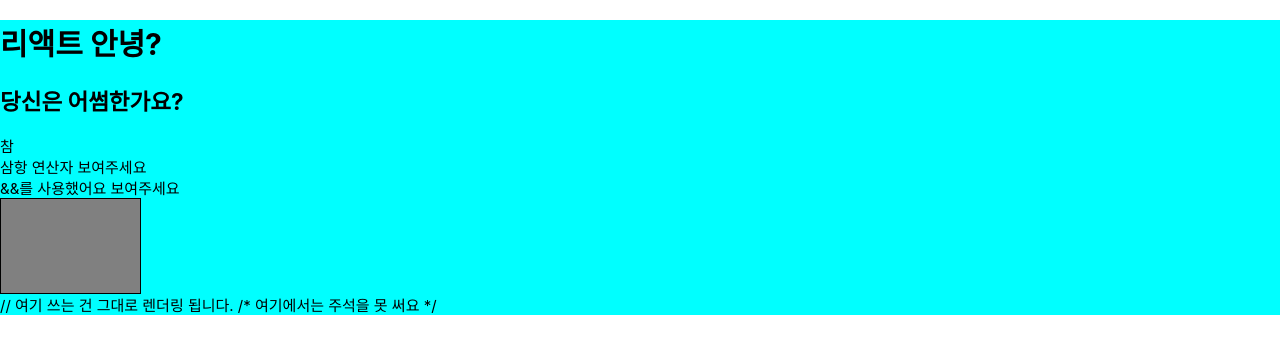
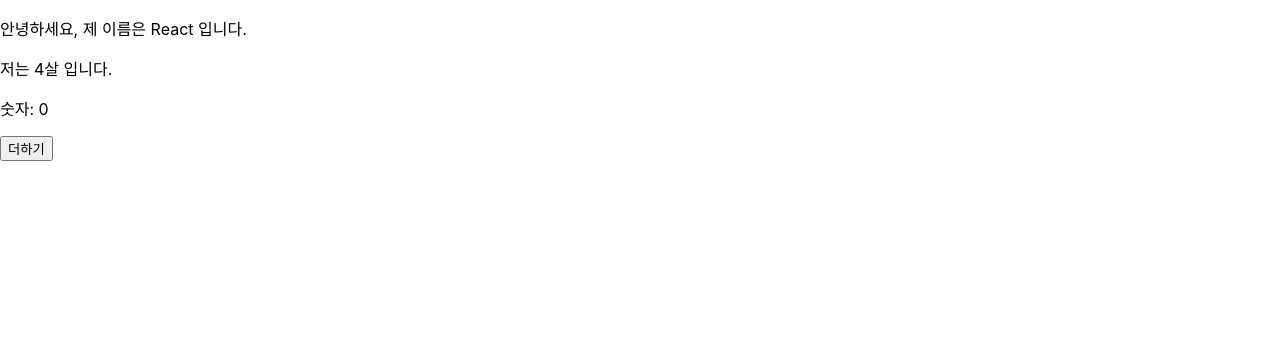
Before and after one commit to stayfoolish24/hello-react, a React (Create React App) app: page / in a window 1280 px wide. Shown: the top 354 px of the page. Built offline with nearby package versions, Linux system fonts and the light colour scheme.

Commit message:
props, state 예제

```diff
--- a/src/App.js
+++ b/src/App.js
@@ -1,37 +1,10 @@
-import React, { Component, Fragment } from "react"
-import "./App.css"
+import React, { Component } from "react"
+import MyComponent from "./MyComponent"
 
 class App extends Component {
   render() {
-    const text = "당신은 어썸한가요?"
-    const condition = true
-    const style = {
-      backgroundColor: "gray",
-      border: "1px solid black",
-      height: Math.round(Math.random() * 300) + 50,
-      width: Math.round(Math.random() * 300) + 50,
-      WebkitTransition: "all",
-      MozTransition: "all",
-      msTransition: "all"
-    }
-    return (
-      // <Fragment>
-      //   <h1>리액트 안녕!</h1>
-      //   <h2>Fragment를 사용해봤어</h2>
-      // </Fragment>
-      <div className="my-div">
-        <h1>리액트 안녕?</h1>
-        <h2>{text}</h2>
-        {/* 주석은 이렇게 넣을 수 있어요 */}
-        {condition ? "참" : "거짓"}
-        <br />
-        {condition ? "삼항 연산자 보여주세요" : null}
-        <br />
-        {condition && "&&를 사용했어요 보여주세요"}
-        <div style={style} /* 주석을 이렇게 쓸수도 있어요 */ />
-        // 여기 쓰는 건 그대로 렌더링 됩니다. /* 여기에서는 주석을 못 써요 */
-      </div>
-    )
+    return <MyComponent name="React" age={4} />
+    // return <MyComponent />
   }
 }
 
--- /dev/null
+++ b/src/MyComponent.js
@@ -0,0 +1,46 @@
+import React, { Component } from "react"
+import PropTypes from "prop-types"
+
+class MyComponent extends Component {
+  static defaultProps = {
+    name: "기본 이름"
+  }
+
+  static propTypes = {
+    name: PropTypes.string, // name props 타입을 문자열로 설정합니다.
+    age: PropTypes.number.isRequired // 필수적으로 존재해야 하며, 숫자입니다.
+  }
+  /*
+  constructor(props) {
+    super(props)
+    this.state = {
+      number: 0
+    }
+  }
+*/
+
+  state = {
+    number: 0
+  }
+
+  render() {
+    return (
+      <div>
+        <p>안녕하세요, 제 이름은 {this.props.name} 입니다.</p>
+        <p>저는 {this.props.age}살 입니다.</p>
+        <p>숫자: {this.state.number} </p>
+        <button
+          onClick={() => {
+            this.setState({
+              number: this.state.number + 1
+            })
+          }}
+        >
+          더하기
+        </button>
+      </div>
+    )
+  }
+}
+
+export default MyComponent
```
